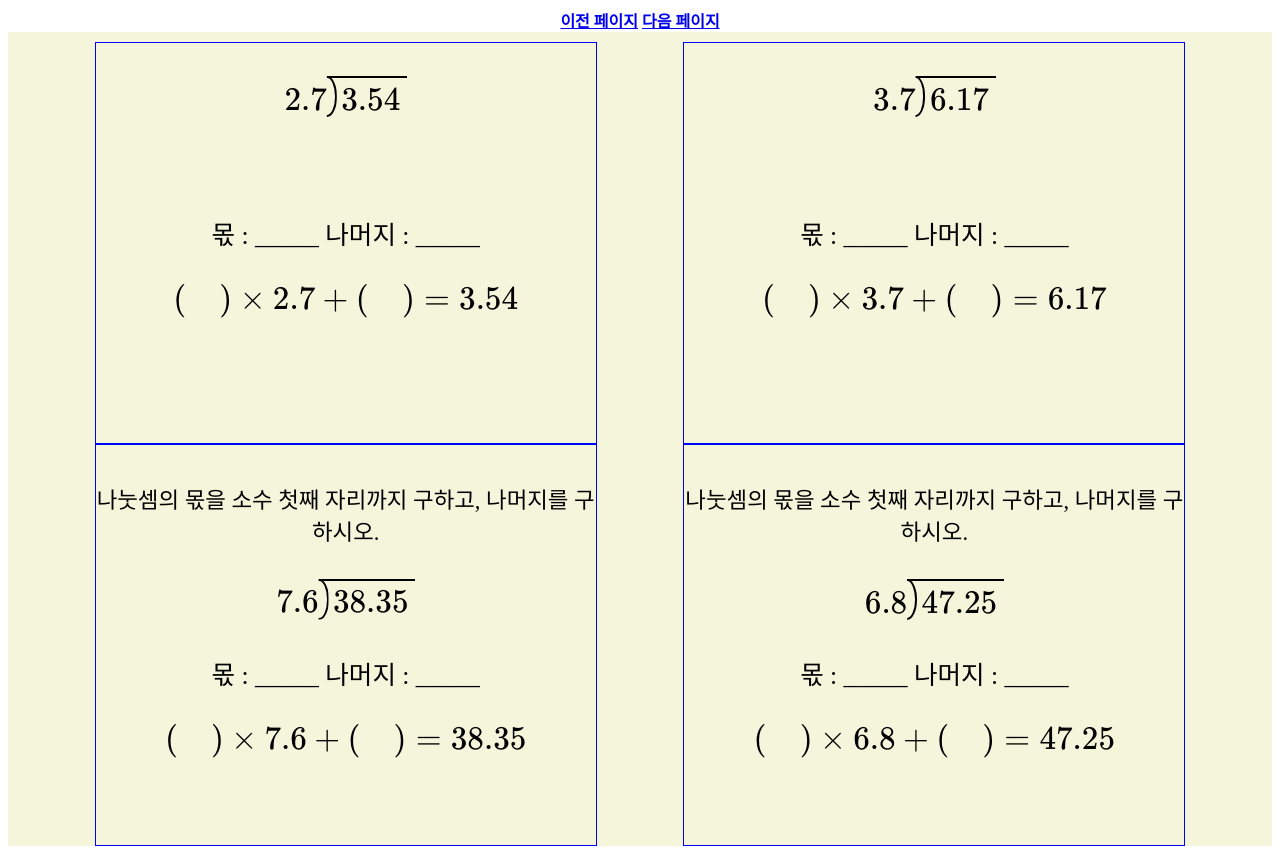
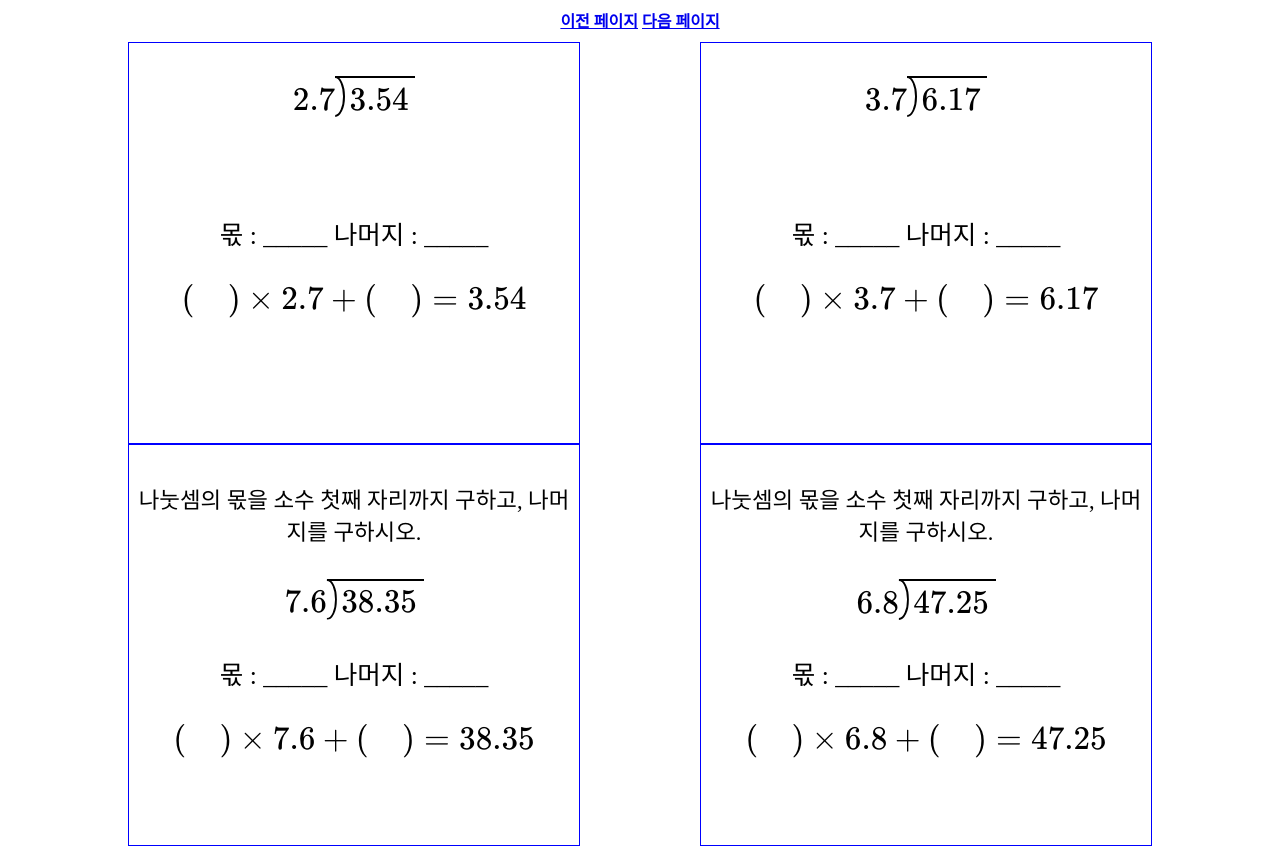
Before and after one commit to goodsunwoo/ilias, a plain HTML site: page exam1.html in a window 1280 px wide. Drawn offline with nearby package versions, Linux system fonts and the light colour scheme.

Commit message:
Add files via upload

```diff
--- a/style1.css
+++ b/style1.css
@@ -1,6 +1,6 @@
 .container {
     padding-top: 10px;
-    background: beige;
+    /* background: beige; */
     /* height: 100vh; */
     display: flex;
     flex-wrap: wrap;
@@ -12,7 +12,7 @@
 
 .item {
     border: 1px blue solid;
-    width: 500px;
+    width: 450px;
     height: 400px;
     font-size: 2em;
     text-align: center;
```
